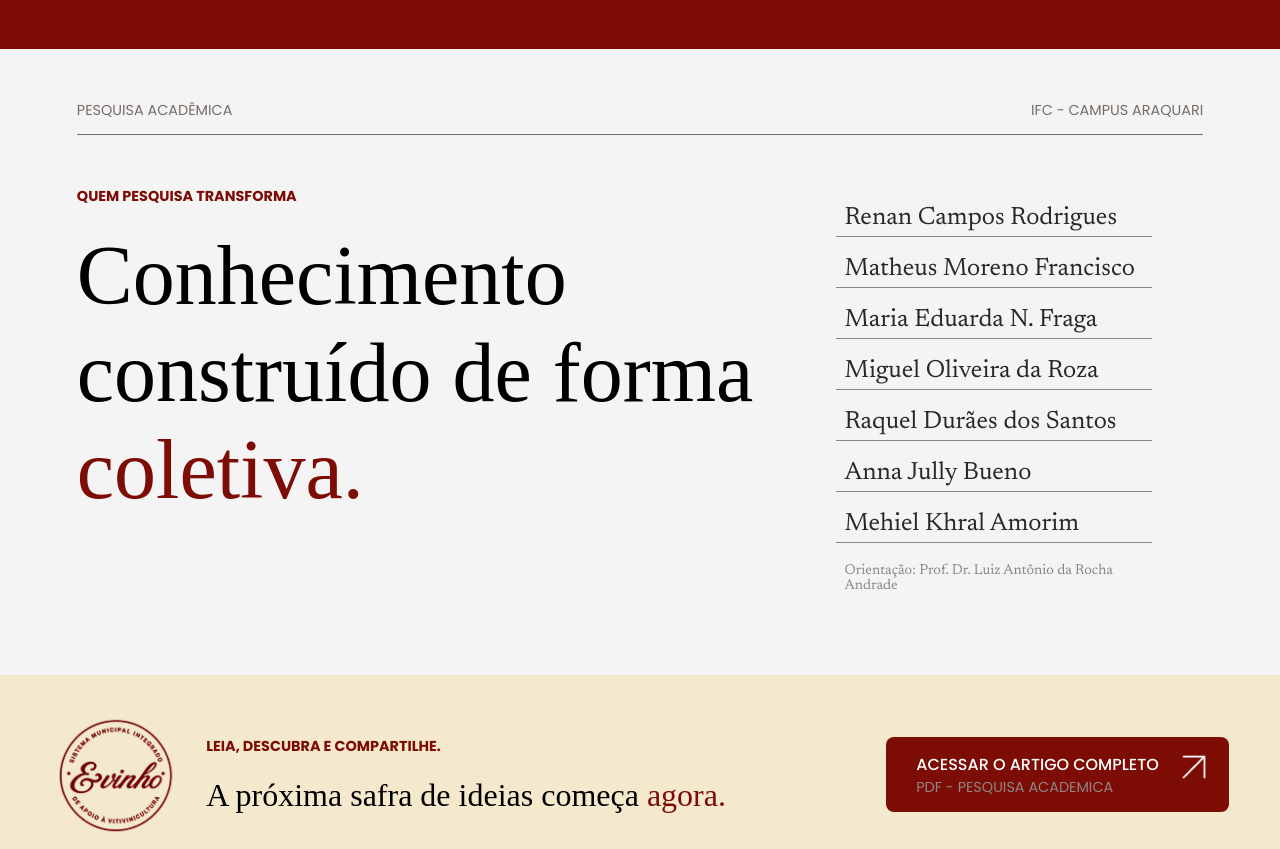
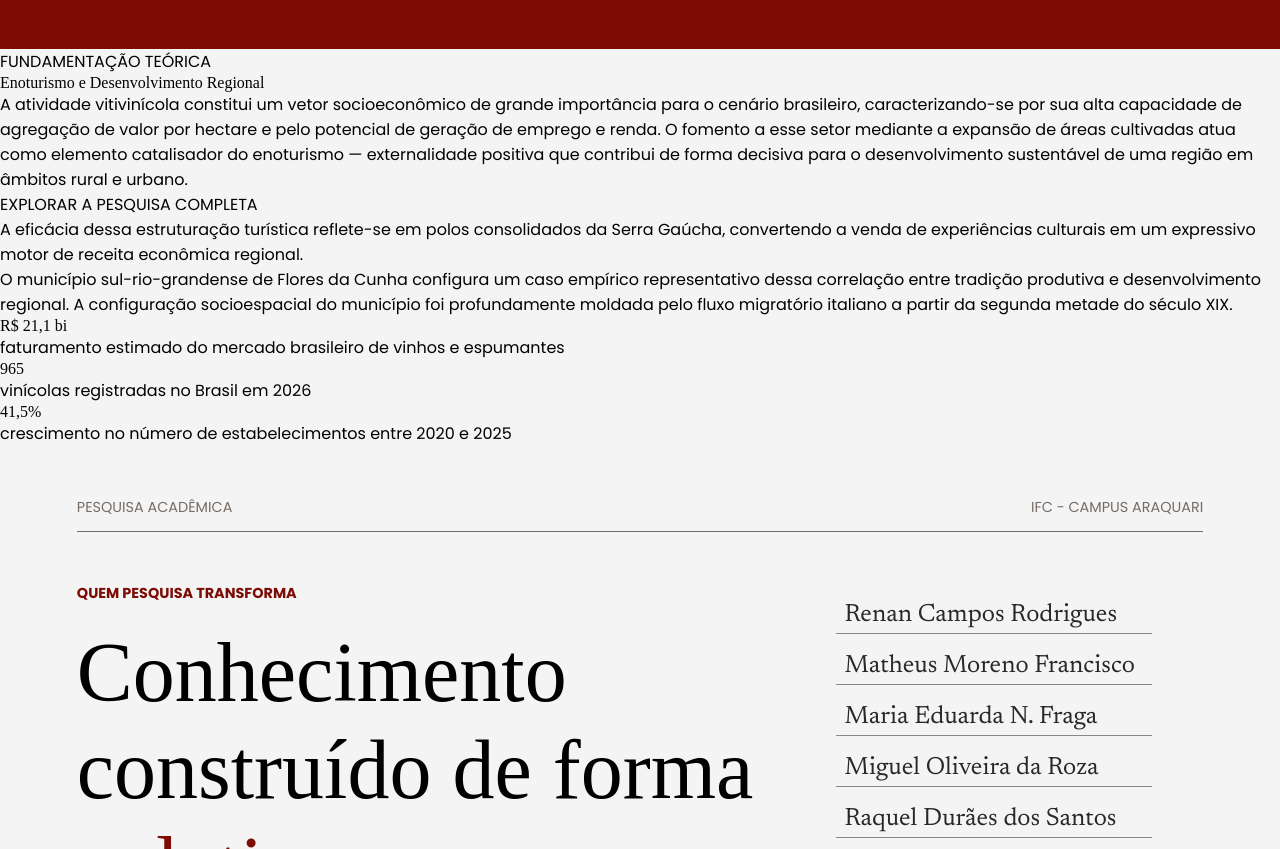
Before and after one commit to Portal-do-Vinhedo/Landing-page_-vinho, a plain HTML site: page index.html in a window 1280 px wide. Shown: the part 3818-4667 px from the top of the page. Drawn offline with Linux system fonts and the light colour scheme; a web font is replaced by a local one.

Commit message:
html section fundamentação teórica

```diff
--- a/index.html
+++ b/index.html
@@ -268,13 +268,36 @@
             </p>
         </section>
 
+        <section id="fundamentacao teórica">
+            <h3>FUNDAMENTAÇÃO TEÓRICA</h3>
+            <h2>Enoturismo e Desenvolvimento Regional</h2>
+            <p>    A atividade vitivinícola constitui um vetor socioeconômico de grande importância para o cenário brasileiro, caracterizando-se por sua alta capacidade de agregação de valor por hectare e pelo potencial de geração de emprego e renda. O fomento a esse setor mediante a expansão de áreas cultivadas atua como elemento catalisador do enoturismo — externalidade positiva que contribui de forma decisiva para o desenvolvimento sustentável de uma região em âmbitos rural e urbano.</p>
+            <h4>EXPLORAR A PESQUISA COMPLETA</h4>
+            <p>    A eficácia dessa estruturação turística reflete-se em polos consolidados da Serra Gaúcha, convertendo a venda de experiências culturais em um expressivo motor de receita econômica regional.</p>
+            <p>    O município sul-rio-grandense de <span>Flores da Cunha</span> configura um caso empírico representativo dessa correlação entre tradição produtiva e desenvolvimento regional. A configuração socioespacial do município foi profundamente moldada pelo fluxo migratório italiano a partir da segunda metade do século XIX.</p>
+            <div>
+                <ul>
+                    <li>
+                        <h2>R$ 21,1 bi</h2>
+                        <p>faturamento estimado do mercado brasileiro de vinhos e espumantes</p>
+                    </li>
+                    <li>
+                        <h2>965</h2>
+                        <p>vinícolas registradas no Brasil em 2026</p>
+                    </li>
+                    <li>
+                        <h2>41,5%</h2>
+                        <p>crescimento no número de estabelecimentos entre 2020 e 2025</p>
+                    </li>
+                </ul>
+            </div>
+        </section>
+
         <section id="pesquisa">
             <div class="txt">
                 <p class="search">PESQUISA ACADÊMICA</p>
                 <p class="ifc">IFC - CAMPUS ARAQUARI</p>
             </div>
-
-
 
             <div class="div-cont">
                 <div>
@@ -351,7 +374,6 @@
                         </p>
                     </div>
 
-
                     <img src="src/seta de lado.png" alt="seta">
 
                 </div>
```
